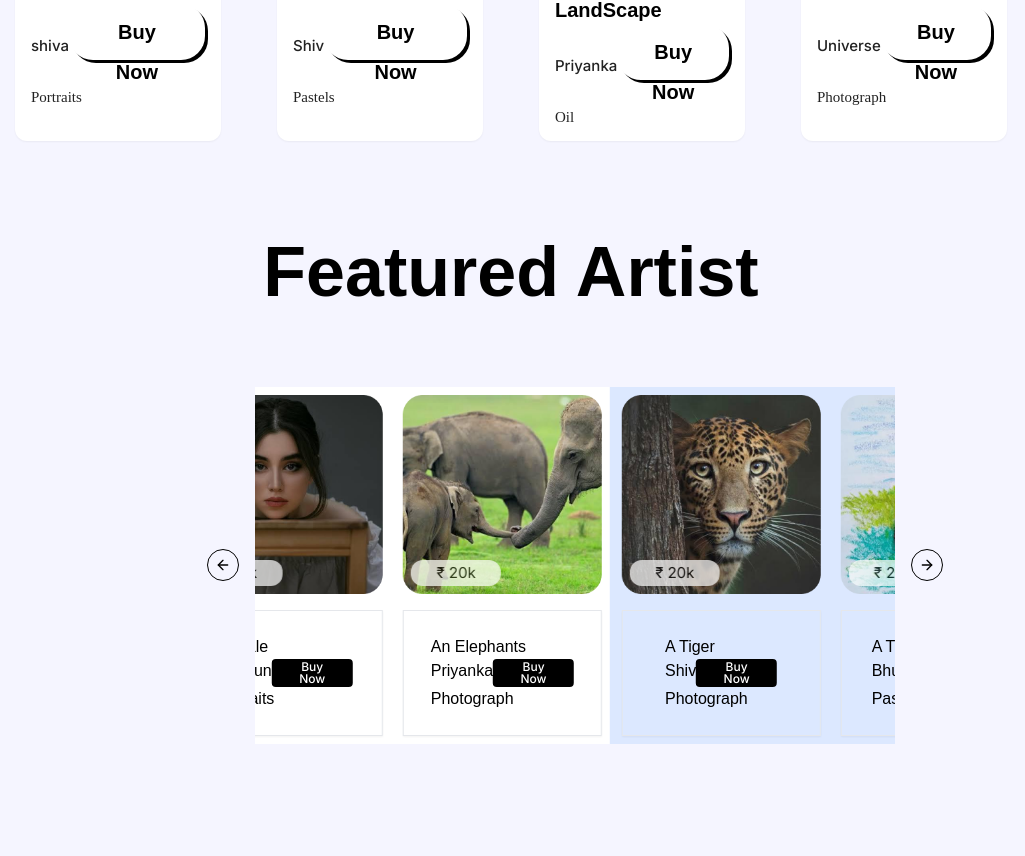
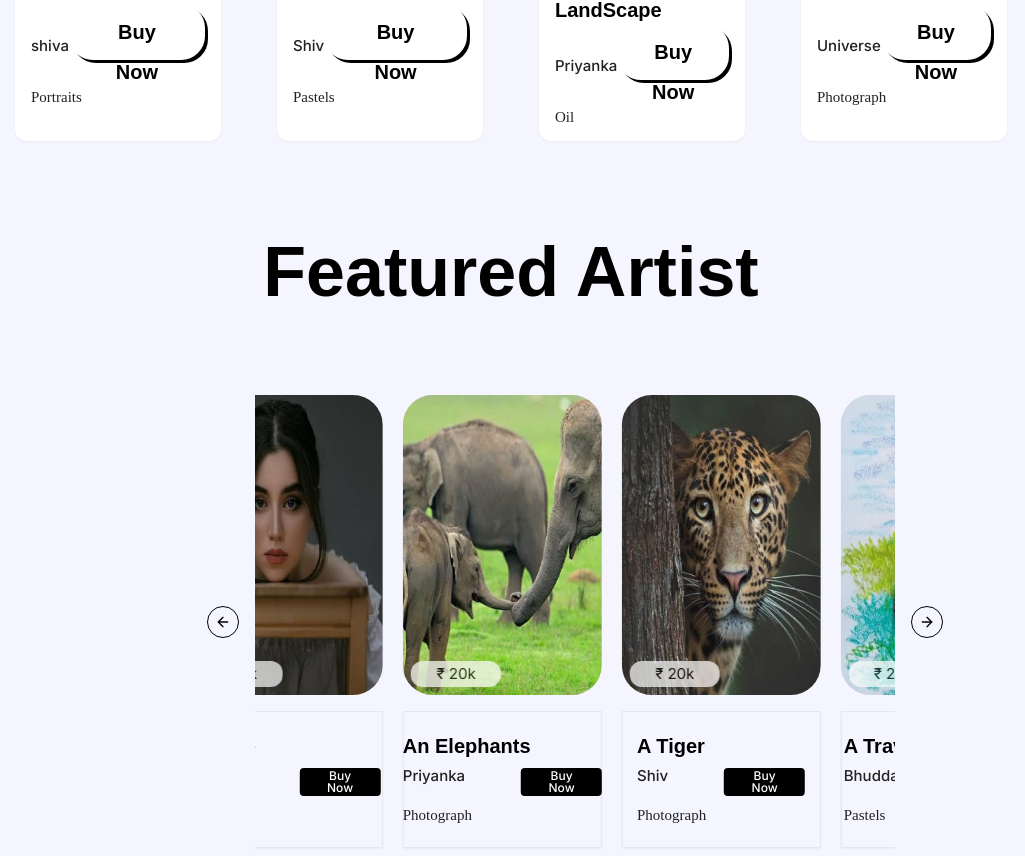
Before and after one commit to priyankashah3107/ArtAwaken, a Next.js app: page / in a window 1280 px wide. Shown: the part 2293-3149 px from the top of the page, without its empty margins (129-1154 px from the left). Before the commit the page ends 3037 px from the top, so only its background shows below. Built offline with nearby package versions, Linux system fonts and the light colour scheme; a web font is replaced by a local one.

Commit message:
feat: featureCard ❤

```diff
--- a/src/projectcomponet/FeaturedArtist.tsx
+++ b/src/projectcomponet/FeaturedArtist.tsx
@@ -18,29 +18,29 @@ import Autoplay from "embla-carousel-autoplay"
 export function FeaturedArtist() {
   return (
     <>
-    <h1 className="text-black text-center text-[45px] lg:text-[70px] font-extrabold leading-tight lg:leading-[70px] mt-24">
+    <h1 className="text-black ml-44 lg:ml-0 w-full text-center text-[45px] lg:text-[70px] font-extrabold leading-tight lg:leading-[70px] mt-24">
     Featured Artist
       </h1>
       <Carousel plugins={[Autoplay({delay: 3000})]}
-      className="w-full lg:ml-96 lg:w-1/2 mt-20 gap-44 bg-[#DCE8FF]">
-      <CarouselContent className=" bg-white">
+      className="w-full ml-60 md:ml-44 lg:ml-96 lg:w-1/2 mt-20 gap-4">
+      <CarouselContent className=" ">
         {featurecard.map((val, index) => (
           <CarouselItem key={index} className="pl-1 md:basis-1/2 lg:basis-1/3 ">
           <div className="p-2">
 
           <div className='relative'>
-              <Image src={val.img} alt="img" width={300} height={300} className='rounded-lg mb-4 ' />
+              <Image src={val.img} alt="img" width={300} height={300} className=' rounded-lg mb-4 cardimg cursor-pointer ' />
               <p className="w-[90px] h-[26px]  py-0.5  bg-gradient-to-r from-white to-white  backdrop-blur-md opacity-70 rounded-xl justify-center items-start gap-2 inline-flex text-[15px] font-normal text-black  mb-2 ml-2 font-inter absolute left-0 bottom-0 ">{val.price}</p>
               </div>
             <Card>
-              <CardContent className="flex  items-center justify-center p-6">
-                 <div className="flex flex-col">
-                  <h1>{val.tit}</h1>
-                  <div className="flex flex-row">
-                    <p>{val.name}</p>
+              <CardContent className="flex  lg:items-center lg:justify-center p-6">
+                 <div className="flex flex-col gap-3 cursor-pointer">
+                  <h1 className="cardheading">{val.tit}</h1>
+                  <div className="flex flex-row gap-14">
+                    <p className="cardes font-inter">{val.name}</p>
                     <div>{val.buy}</div>
                   </div>
-                  <p>{val.category}</p>
+                  <p className="paintinginfo font-cormorant">{val.category}</p>
                  </div>
               </CardContent>
             </Card>
@@ -49,8 +49,8 @@ export function FeaturedArtist() {
         ))}
       </CarouselContent>
 
-      <CarouselPrevious />
-      <CarouselNext />
+      <CarouselPrevious className=""/>
+      <CarouselNext className="" />
     </Carousel>
     </>
   )
```
